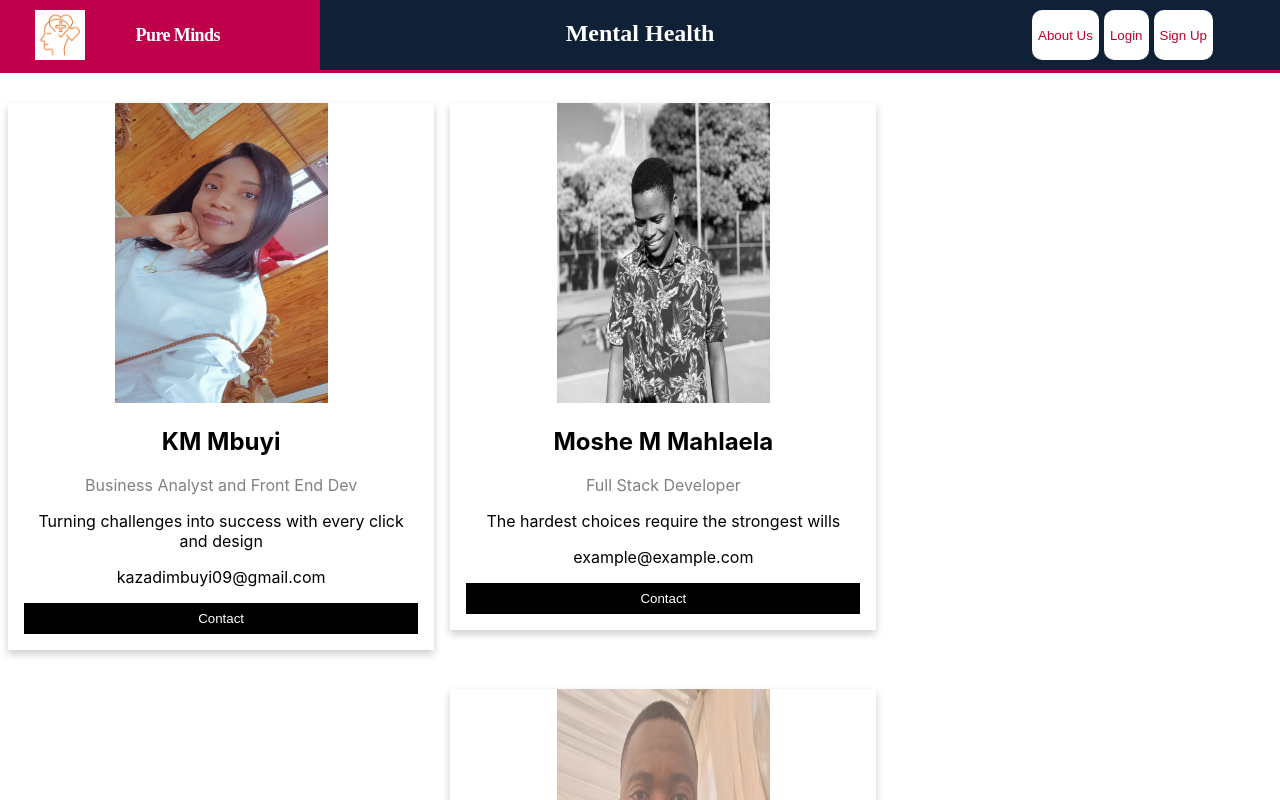
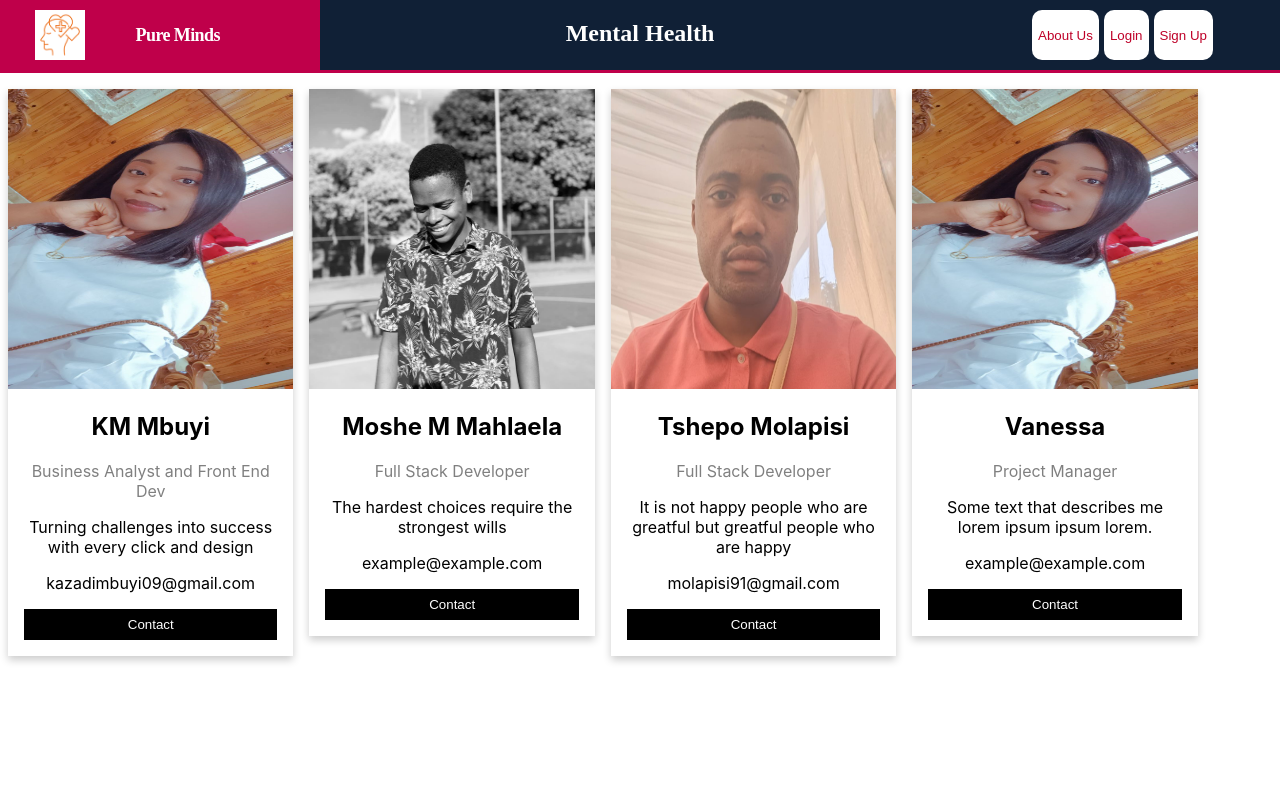
Before and after one commit to Puremindz2/mental-health, a React (Create React App) app: page /AboutUs in a window 1280 px wide. Shown: the top 800 px of the page. Built offline with nearby package versions, Linux system fonts and the light colour scheme.

Commit message:
ui about

```diff
--- a/src/Components/AboutUs.css
+++ b/src/Components/AboutUs.css
@@ -1,7 +1,7 @@
 /* Three columns side by side */
 .column {
     float: left;
-    width: 33.3%;
+    width: 22.3%;
     margin-bottom: 16px;
     padding: 0 8px;
   }
@@ -18,6 +18,7 @@
   .card {
     box-shadow: 0 4px 8px 0 rgba(0, 0, 0, 0.2);
     margin-top: 10%;
+    width: ;
   }
 
   /* Some left and right padding inside the container */
--- a/src/Components/AboutUs.js
+++ b/src/Components/AboutUs.js
@@ -94,7 +94,7 @@ const Login = () => {
       <div class="row">
   <div class="column">
     <div class="card">
-    <img src={milcah} style={{width:'50%', height:'300px'}}/>
+    <img src={milcah} style={{width:'100%', height:'300px'}}/>
       <div class="container">
         <h2>KM Mbuyi</h2>
         <p class="title">Business Analyst and Front End Dev</p>
@@ -107,7 +107,7 @@ const Login = () => {
 
   <div class="column">
     <div class="card">
-      <img src={moshe} style={{width:'50%', height:'300px'}}/>
+      <img src={moshe} style={{width:'100%', height:'300px'}}/>
       <div class="container">
         <h2>Moshe M Mahlaela</h2>
         <p class="title">Full Stack Developer</p>
@@ -120,7 +120,7 @@ const Login = () => {
 
   <div class="column">
     <div class="card">
-    <img src={tshepo} style={{width:'50%', height:'300px'}}/>
+    <img src={tshepo} style={{width:'100%', height:'300px'}}/>
       <div class="container">
         <h2>Tshepo Molapisi</h2>
         <p class="title">Full Stack Developer</p>
@@ -133,7 +133,7 @@ const Login = () => {
 
   <div class="column">
     <div class="card">
-    <img src={milcah} style={{width:'50%', height:'300px'}}/>
+    <img src={milcah} style={{width:'100%', height:'300px'}}/>
       <div class="container">
         <h2>Vanessa</h2>
         <p class="title">Project Manager</p>
```
